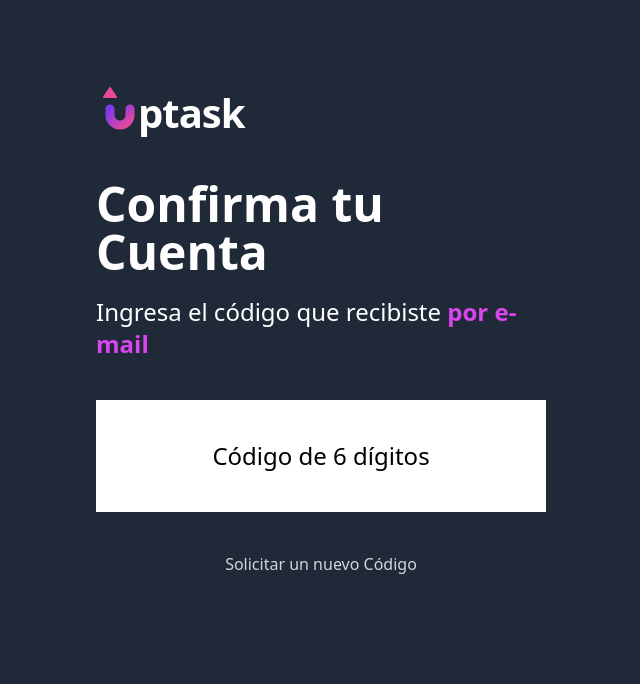
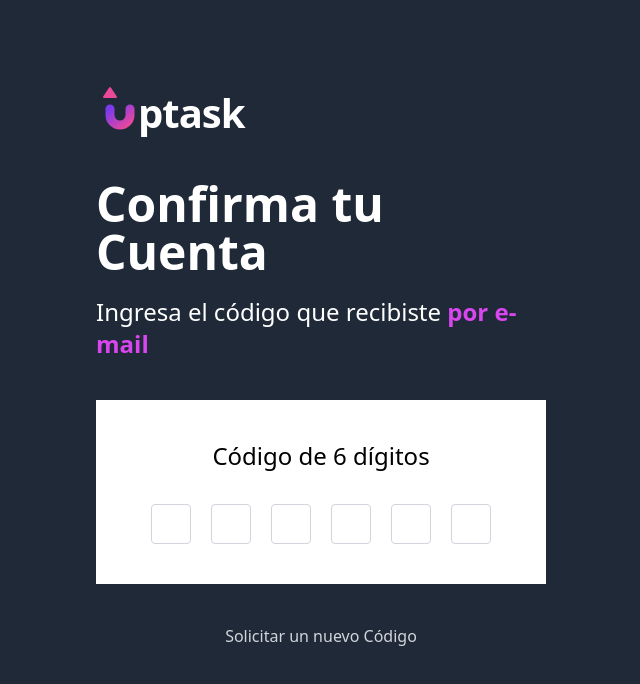
Before and after one commit to TarekM-7/uptask_frontend, a React (Vite) app: page /auth/confirm-account in a window 1280 px wide. Shown: the top 684 px of the page, without its empty margins (319-959 px from the left). Built offline with nearby package versions, Linux system fonts and the light colour scheme; no server answers.

Commit message:
feat: add the pin input to the confirm account view
Add the token to the auth schema with a ConfirmToken type and use the
Chakra PinInput for the 6 digit code. The completed code is only
logged until the API is connected.

```diff
--- a/src/types/index.ts
+++ b/src/types/index.ts
@@ -5,12 +5,16 @@ const authSchema = z.object({
     name: z.string(),
     email: z.email(),
     password: z.string(),
-    password_confirmation: z.string()
+    password_confirmation: z.string(),
+    token: z.string()
 })
 
 type Auth = z.infer<typeof authSchema>
 export type UserLoginForm = Pick<Auth, 'email' | 'password'>
 export type UserRegistrationForm = Pick<Auth, 'name' | 'email' | 'password' | 'password_confirmation'>
+
+export type ConfirmToken = Pick<Auth, 'token'>
+
 
 // API
 export type ApiErrorResponse = {
--- a/src/views/auth/ConfirmAccountView.tsx
+++ b/src/views/auth/ConfirmAccountView.tsx
@@ -1,6 +1,18 @@
 import { Link } from "react-router";
+import { PinInput, PinInputField } from '@chakra-ui/pin-input'
+import { useState } from "react";
+import type { ConfirmToken } from "@/types";
 
 export default function ConfirmAccountView() {
+    const [token, setToken] = useState<ConfirmToken['token']>('')
+
+    const handleChange = (token: ConfirmToken['token']) => {
+        setToken(token)
+    }
+
+    const handleComplete = (token: ConfirmToken['token']) => {
+        console.log(token)
+    }
 
 
   return (
@@ -16,6 +28,16 @@ export default function ConfirmAccountView() {
         <label
           className="font-normal text-2xl text-center block"
         >Código de 6 dígitos</label>
+        <div className="flex justify-center gap-5">
+            <PinInput value={token} onChange={handleChange} onComplete={handleComplete}>
+                <PinInputField className="w-10 h-10 p-3 rounded border-gray-300 border placeholder-white"/>
+                <PinInputField className="w-10 h-10 p-3 rounded border-gray-300 border placeholder-white"/>
+                <PinInputField className="w-10 h-10 p-3 rounded border-gray-300 border placeholder-white"/>
+                <PinInputField className="w-10 h-10 p-3 rounded border-gray-300 border placeholder-white"/>
+                <PinInputField className="w-10 h-10 p-3 rounded border-gray-300 border placeholder-white"/>
+                <PinInputField className="w-10 h-10 p-3 rounded border-gray-300 border placeholder-white"/>
+            </PinInput>
+        </div>
 
       </form>
 
```
